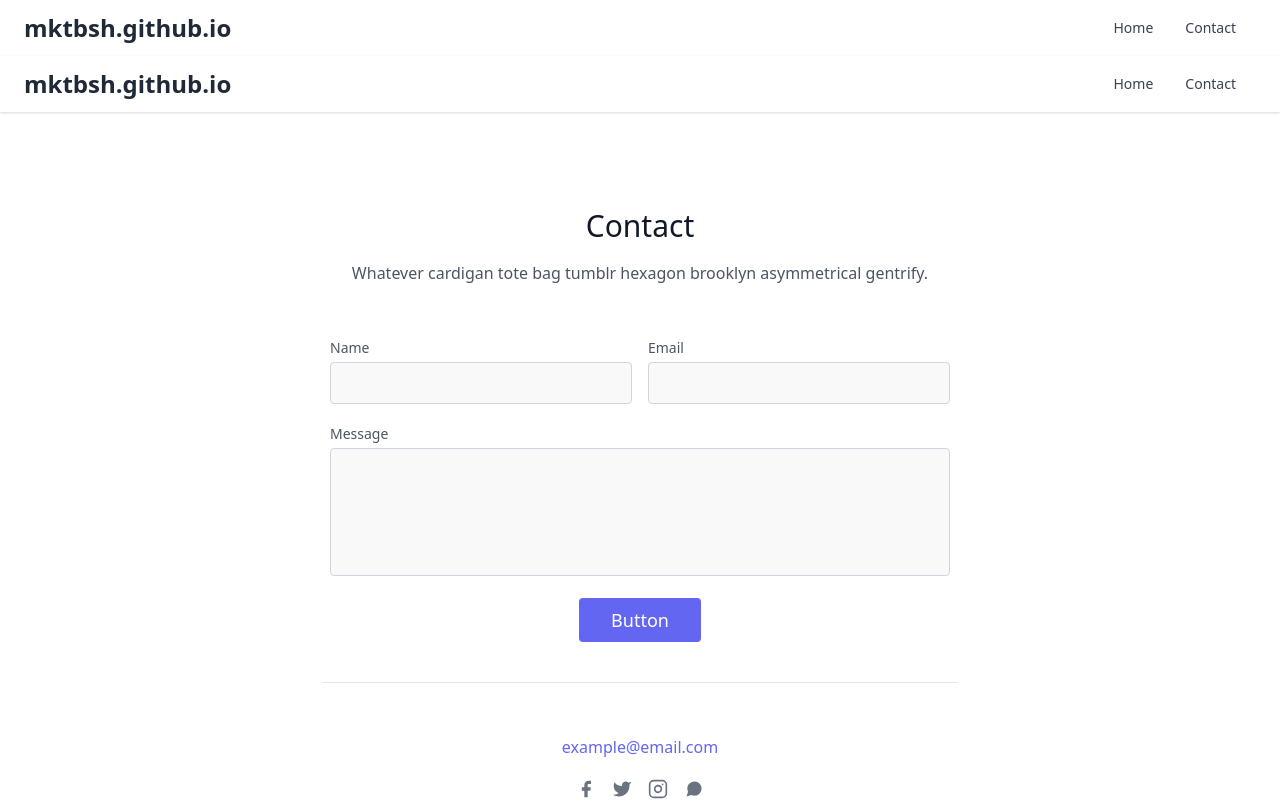
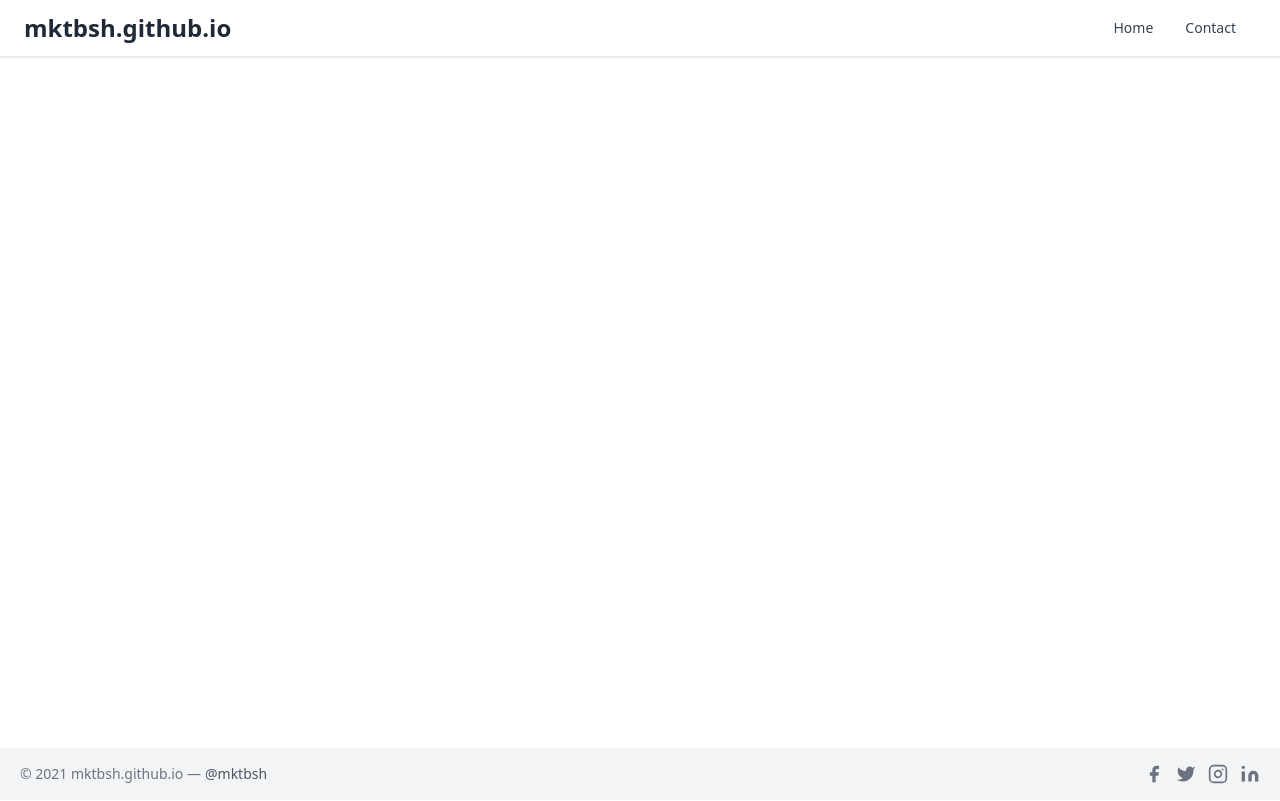
Before and after one commit to mktbsh/mktbsh.github.io, a Next.js app: page / in a window 1280 px wide. Shown: the top 801 px of the page. Built offline with nearby package versions, Linux system fonts and the light colour scheme.

Commit message:
Contactページを作成
- index.tsxからはお問い合わせフォームを削除

```diff
--- /dev/null
+++ b/src/pages/contact.tsx
@@ -0,0 +1,43 @@
+import { CommonMeta } from "components/atoms/CommonMeta";
+
+const Contact = () => {
+    // TODO: 送信先の設定
+    return (
+        <section className="text-gray-600 body-font relative">
+            <CommonMeta title="Contact" description="@mktbshへのお問い合わせページです。" />
+            <div className="container px-5 py-24 mx-auto">
+                <div className="flex flex-col text-center w-full mb-12">
+                    <h1 className="sm:text-3xl text-2xl font-medium title-font mb-4 text-gray-900">Contact</h1>
+                    <p className="lg:w-2/3 mx-auto leading-relaxed text-base">お問い合わせはこちらへ</p>
+                </div>
+                <div className="lg:w-1/2 md:w-2/3 mx-auto">
+                    <form className="flex flex-wrap -m-2">
+                        <div className="p-2 w-1/2">
+                            <div className="relative">
+                                <label htmlFor="name" className="leading-7 text-sm text-gray-600">Name</label>
+                                <input type="text" id="name" name="name" required className="w-full bg-gray-100 bg-opacity-50 rounded border border-gray-300 focus:border-indigo-500 focus:bg-white focus:ring-2 focus:ring-indigo-200 text-base outline-none text-gray-700 py-1 px-3 leading-8 transition-colors duration-200 ease-in-out"/>
+                            </div>
+                        </div>
+                        <div className="p-2 w-1/2">
+                            <div className="relative">
+                                <label htmlFor="email" className="leading-7 text-sm text-gray-600">Email</label>
+                                <input type="email" id="email" name="email" required className="w-full bg-gray-100 bg-opacity-50 rounded border border-gray-300 focus:border-indigo-500 focus:bg-white focus:ring-2 focus:ring-indigo-200 text-base outline-none text-gray-700 py-1 px-3 leading-8 transition-colors duration-200 ease-in-out"/>
+                            </div>
+                        </div>
+                        <div className="p-2 w-full">
+                            <div className="relative">
+                                <label htmlFor="message" className="leading-7 text-sm text-gray-600">Message</label>
+                                <textarea id="message" name="message" required className="w-full bg-gray-100 bg-opacity-50 rounded border border-gray-300 focus:border-indigo-500 focus:bg-white focus:ring-2 focus:ring-indigo-200 h-32 text-base outline-none text-gray-700 py-1 px-3 resize-none leading-6 transition-colors duration-200 ease-in-out"></textarea>
+                            </div>
+                        </div>
+                        <div className="p-2 w-full">
+                            <button type="submit" className="flex mx-auto text-white bg-indigo-500 border-0 py-2 px-8 focus:outline-none hover:bg-indigo-600 rounded text-lg">Submit</button>
+                        </div>
+                    </form>
+                </div>
+            </div>
+        </section>
+    )
+}
+
+export default Contact
--- a/src/pages/index.tsx
+++ b/src/pages/index.tsx
@@ -1,78 +1,14 @@
 import Head from 'next/head'
-import { Header } from 'components/organisms/Header'
-import { Footer } from 'components/organisms/Footer'
 
 const Home = () => {
 
   return (
-    <div className="w-full">
+    <>
       <Head>
         <title>mktbsh.github.io</title>
       </Head>
-      <Header />
-      {/* コンタクトフォーム Begin */}
-      <section className="text-gray-600 body-font relative">
-        <div className="container px-5 py-24 mx-auto">
-          <div className="flex flex-col text-center w-full mb-12">
-            <h1 className="sm:text-3xl text-2xl font-medium title-font mb-4 text-gray-900">Contact</h1>
-            <p className="lg:w-2/3 mx-auto leading-relaxed text-base">Whatever cardigan tote bag tumblr hexagon brooklyn asymmetrical gentrify.</p>
-          </div>
-          <div className="lg:w-1/2 md:w-2/3 mx-auto">
-            <div className="flex flex-wrap -m-2">
-              <div className="p-2 w-1/2">
-                <div className="relative">
-                  <label htmlFor="name" className="leading-7 text-sm text-gray-600">Name</label>
-                  <input type="text" id="name" name="name" className="w-full bg-gray-100 bg-opacity-50 rounded border border-gray-300 focus:border-indigo-500 focus:bg-white focus:ring-2 focus:ring-indigo-200 text-base outline-none text-gray-700 py-1 px-3 leading-8 transition-colors duration-200 ease-in-out"/>
-                </div>
-              </div>
-              <div className="p-2 w-1/2">
-                <div className="relative">
-                  <label htmlFor="email" className="leading-7 text-sm text-gray-600">Email</label>
-                  <input type="email" id="email" name="email" className="w-full bg-gray-100 bg-opacity-50 rounded border border-gray-300 focus:border-indigo-500 focus:bg-white focus:ring-2 focus:ring-indigo-200 text-base outline-none text-gray-700 py-1 px-3 leading-8 transition-colors duration-200 ease-in-out"/>
-                </div>
-              </div>
-              <div className="p-2 w-full">
-                <div className="relative">
-                  <label htmlFor="message" className="leading-7 text-sm text-gray-600">Message</label>
-                  <textarea id="message" name="message" className="w-full bg-gray-100 bg-opacity-50 rounded border border-gray-300 focus:border-indigo-500 focus:bg-white focus:ring-2 focus:ring-indigo-200 h-32 text-base outline-none text-gray-700 py-1 px-3 resize-none leading-6 transition-colors duration-200 ease-in-out"></textarea>
-                </div>
-              </div>
-              <div className="p-2 w-full">
-                <button className="flex mx-auto text-white bg-indigo-500 border-0 py-2 px-8 focus:outline-none hover:bg-indigo-600 rounded text-lg">Button</button>
-              </div>
-              <div className="p-2 w-full pt-8 mt-8 border-t border-gray-200 text-center">
-                <a className="text-indigo-500 leading-normal my-5 block">example@email.com</a>
-                <span className="inline-flex">
-                  <a className="text-gray-500">
-                    <svg fill="currentColor" strokeLinecap="round" strokeLinejoin="round" strokeWidth="2" className="w-5 h-5" viewBox="0 0 24 24">
-                      <path d="M18 2h-3a5 5 0 00-5 5v3H7v4h3v8h4v-8h3l1-4h-4V7a1 1 0 011-1h3z"></path>
-                    </svg>
-                  </a>
-                  <a className="ml-4 text-gray-500">
-                    <svg fill="currentColor" strokeLinecap="round" strokeLinejoin="round" strokeWidth="2" className="w-5 h-5" viewBox="0 0 24 24">
-                      <path d="M23 3a10.9 10.9 0 01-3.14 1.53 4.48 4.48 0 00-7.86 3v1A10.66 10.66 0 013 4s-4 9 5 13a11.64 11.64 0 01-7 2c9 5 20 0 20-11.5a4.5 4.5 0 00-.08-.83A7.72 7.72 0 0023 3z"></path>
-                    </svg>
-                  </a>
-                  <a className="ml-4 text-gray-500">
-                    <svg fill="none" stroke="currentColor" strokeLinecap="round" strokeLinejoin="round" strokeWidth="2" className="w-5 h-5" viewBox="0 0 24 24">
-                      <rect width="20" height="20" x="2" y="2" rx="5" ry="5"></rect>
-                      <path d="M16 11.37A4 4 0 1112.63 8 4 4 0 0116 11.37zm1.5-4.87h.01"></path>
-                    </svg>
-                  </a>
-                  <a className="ml-4 text-gray-500">
-                    <svg fill="currentColor" strokeLinecap="round" strokeLinejoin="round" strokeWidth="2" className="w-5 h-5" viewBox="0 0 24 24">
-                      <path d="M21 11.5a8.38 8.38 0 01-.9 3.8 8.5 8.5 0 01-7.6 4.7 8.38 8.38 0 01-3.8-.9L3 21l1.9-5.7a8.38 8.38 0 01-.9-3.8 8.5 8.5 0 014.7-7.6 8.38 8.38 0 013.8-.9h.5a8.48 8.48 0 018 8v.5z"></path>
-                    </svg>
-                  </a>
-                </span>
-              </div>
-            </div>
-          </div>
-        </div>
-      </section>
-      {/* コンタクトフォーム End */}
-      <Footer />
-    </div>
+
+    </>
   )
 }
 
```
